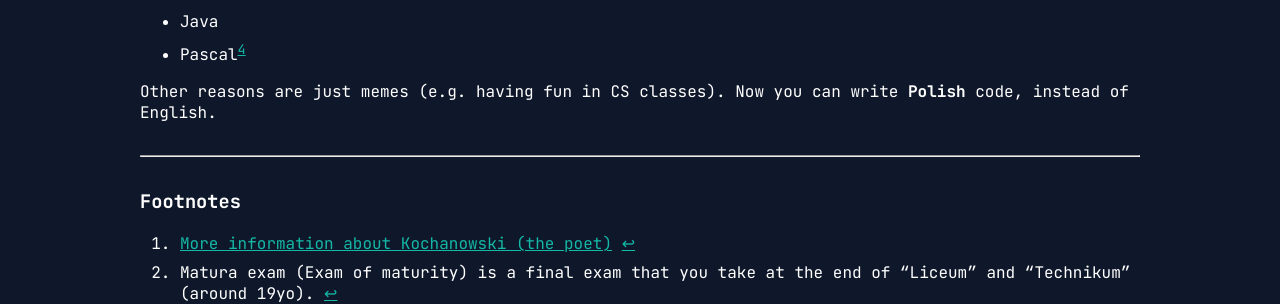
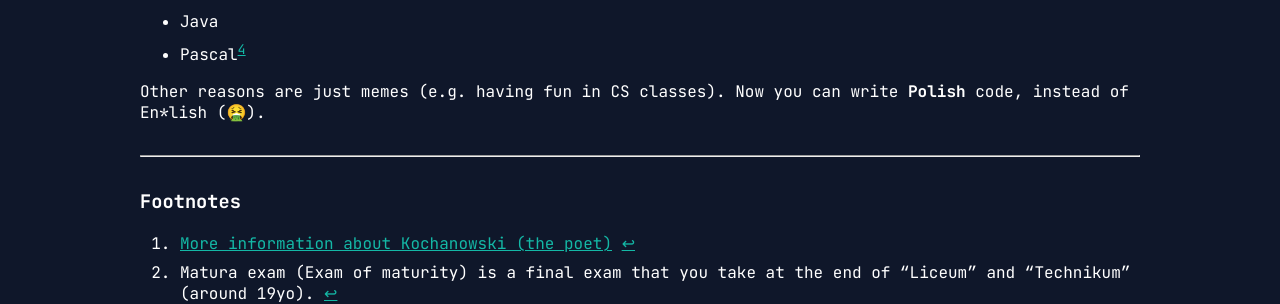
Before and after one commit to CheryX/mmusielik.xyz, a Jekyll site: the page built from _posts/2022-09-07-my-first-blog.md, in a window 1280 px wide. Shown: the part 1277-1581 px from the top of the page. Built offline with Jekyll 4.4.1, drawn with Linux system fonts in a browser that asks for light colours.

Commit message:
Fixed /blog

```diff
--- a/_posts/2022-09-07-my-first-blog.md
+++ b/_posts/2022-09-07-my-first-blog.md
@@ -51,7 +51,7 @@ There are several reasons why I created a meme programming language. The main re
 * Java
 * Pascal[^3]
 
-Other reasons are just memes (e.g. having fun in CS classes). Now you can write **Polish** code, instead of English.
+Other reasons are just memes (e.g. having fun in CS classes). Now you can write **Polish** code, instead of En*lish (🤮).
 
 ---
 
```
Also changed, not shown: blog.md (+1 -1 lines).
